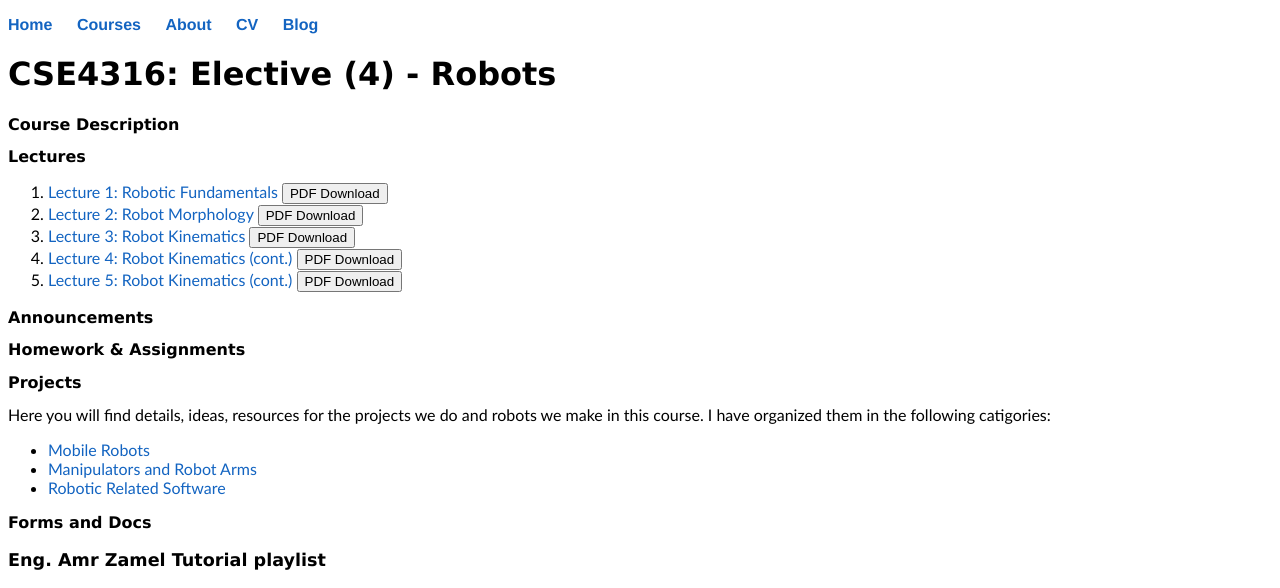
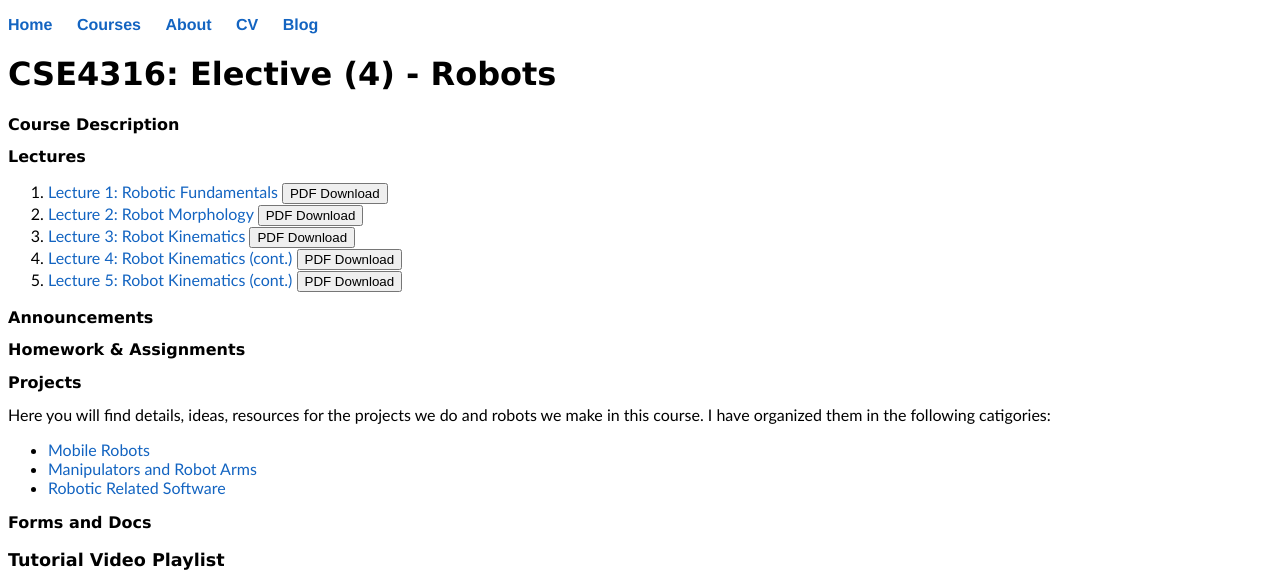
Before and after one commit to mnourgwad/mnourgwad.github.io, a Jekyll site: the page built from CSE4316/index.html, in a window 1280 px wide. Shown: the top 588 px of the page. Built offline with Jekyll 4.4.1, drawn with Linux system fonts in a browser that asks for light colours; a script that is not in the unit is left out; some of the changed text lies outside the part shown.

Commit message:
formatting text

```diff
--- a/CSE4316/index.html
+++ b/CSE4316/index.html
@@ -36,8 +36,8 @@
 
 			<h2>Forms and Docs</h2>
 
-		<h3>Eng. Amr Zamel Tutorial playlist</h3>
-		(courtesy of Eng. Amr Zamel)<br>
+		<h3>Tutorial Video Playlist</h3>
+		(courtesy of <i><small>Eng.</small></i> Amr Zamel)<br>
 		<iframe width="560" height="315" src="https://www.youtube.com/embed/je6hDPVnMNs?list=PLR1KtmaCt9BkKra5-2jrTwjvLgLCKm-Wc" frameborder="0" allowfullscreen>Eng. Amr Zamel Tutorial playlist</iframe>
 		<br>(click the upper left corner to get a list of the available videos)
 
```
